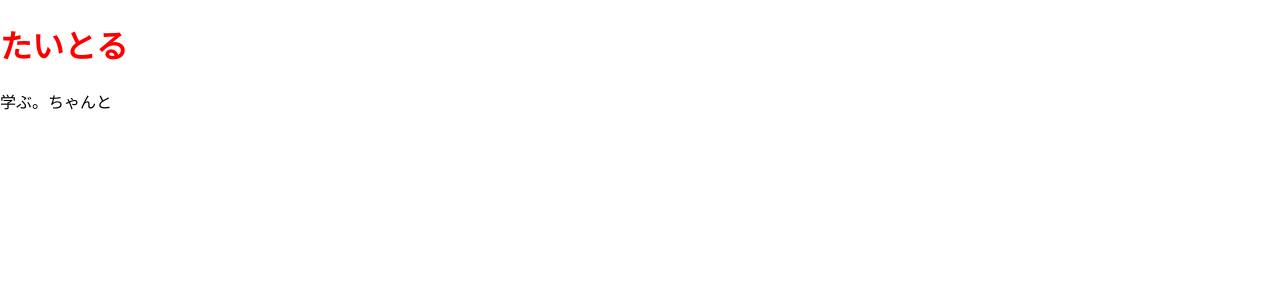
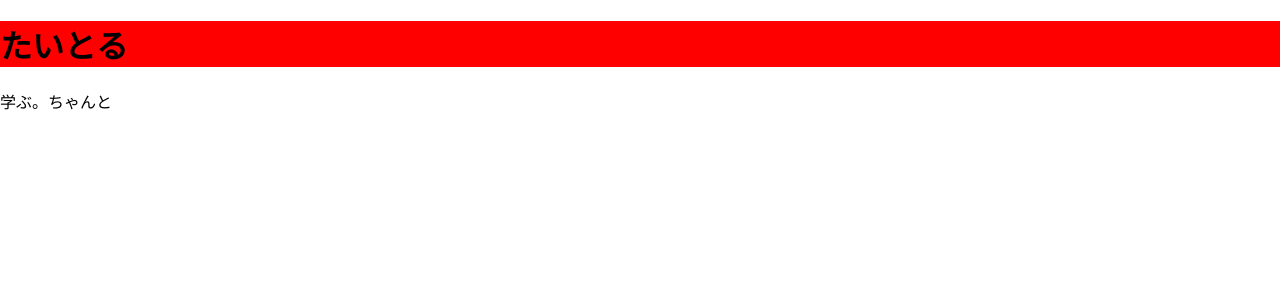
Before and after one commit to refrain62/next-site, a Next.js app: page / in a window 1280 px wide. Shown: the top 300 px of the page. Built offline with nearby package versions, Linux system fonts and the light colour scheme.

Commit message:
StyleでCSSにハイフンを含む場合はキャメルで書く必要がある

```diff
--- a/pages/index.js
+++ b/pages/index.js
@@ -5,7 +5,7 @@ import styles from '../styles/Home.module.css'
 export default function Home() {
   return (
     <div>
-      <h1 className="mytitle" style={{ color : `red`}}>たいとる</h1>
+      <h1 style={{backgroundColor : `red`}}>たいとる</h1>
       <p>学ぶ。ちゃんと</p>
     </div>
 
```
